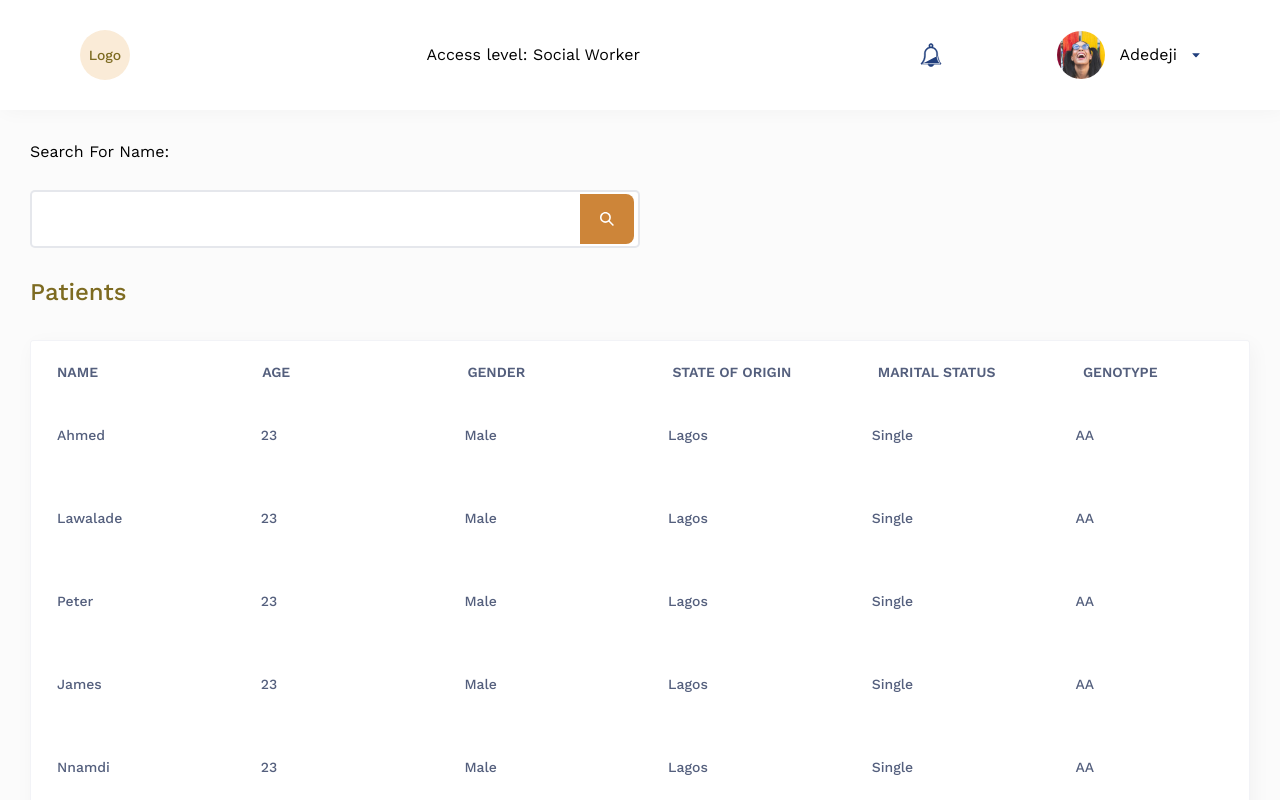
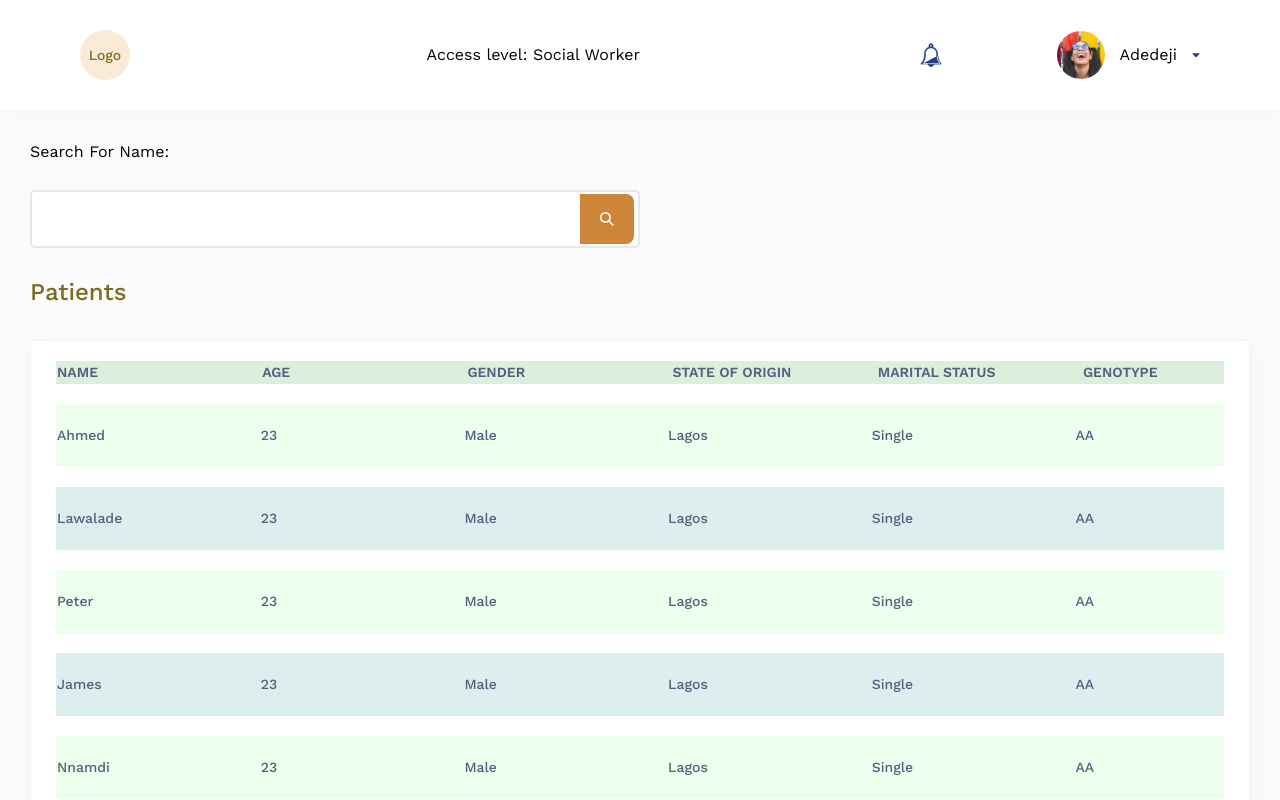
Before and after one commit to Onyelaudochukwuka/authoritative-access, a React (Create React App) app: page /dashboard/users in a window 1280 px wide. Shown: the top 800 px of the page. Built offline with nearby package versions, Linux system fonts and the light colour scheme.

Commit message:
feat: added coloring

```diff
--- a/src/components/atoms/TableHeader/index.tsx
+++ b/src/components/atoms/TableHeader/index.tsx
@@ -73,7 +73,13 @@ const TableHeader: FC<ITableHeader> = () => {
     dispatch(width(el.current ? el?.current.clientWidth : 0));
   }, [el, dispatch]);
   return (
-    <tr ref={el} className={style.TableHeader__heading}>
+    <tr
+      ref={el}
+      className={style.TableHeader__heading}
+      style={{
+        backgroundColor: '#ded',
+      }}
+    >
       {heading.map(({ level, value }) => (
         <td
           className={`${style.TableHeader__heading__container}  ${
--- a/src/components/atoms/TableRow/index.tsx
+++ b/src/components/atoms/TableRow/index.tsx
@@ -10,13 +10,17 @@ interface ITableRow {
     level: number;
     data: string | number;
   }[];
+  index: number;
 }
-const TableRow: FC<ITableRow> = ({ data }) => {
+const TableRow: FC<ITableRow> = ({ data, index }) => {
   const authLevel = useAppSelector((state) => state.app.level);
   return (
     <tr
       className={style.TableRow}
       data-testid="table-row-container"
+      style={{
+        backgroundColor: index % 2 === 0 ? '#dee' : '#efe',
+      }}
     >
       {data.map(({ level, data: dataValue }) => (
         <td
--- a/src/components/molecules/Table/index.tsx
+++ b/src/components/molecules/Table/index.tsx
@@ -736,6 +736,7 @@ const Table: FC<ITable> = () => {
         .includes(search.toLowerCase()))?.map(({ id, data }: any) => (
           <TableRow
             key={`tableRow-${id}`}
+            index={id}
             {...{
               data,
             }}
```
